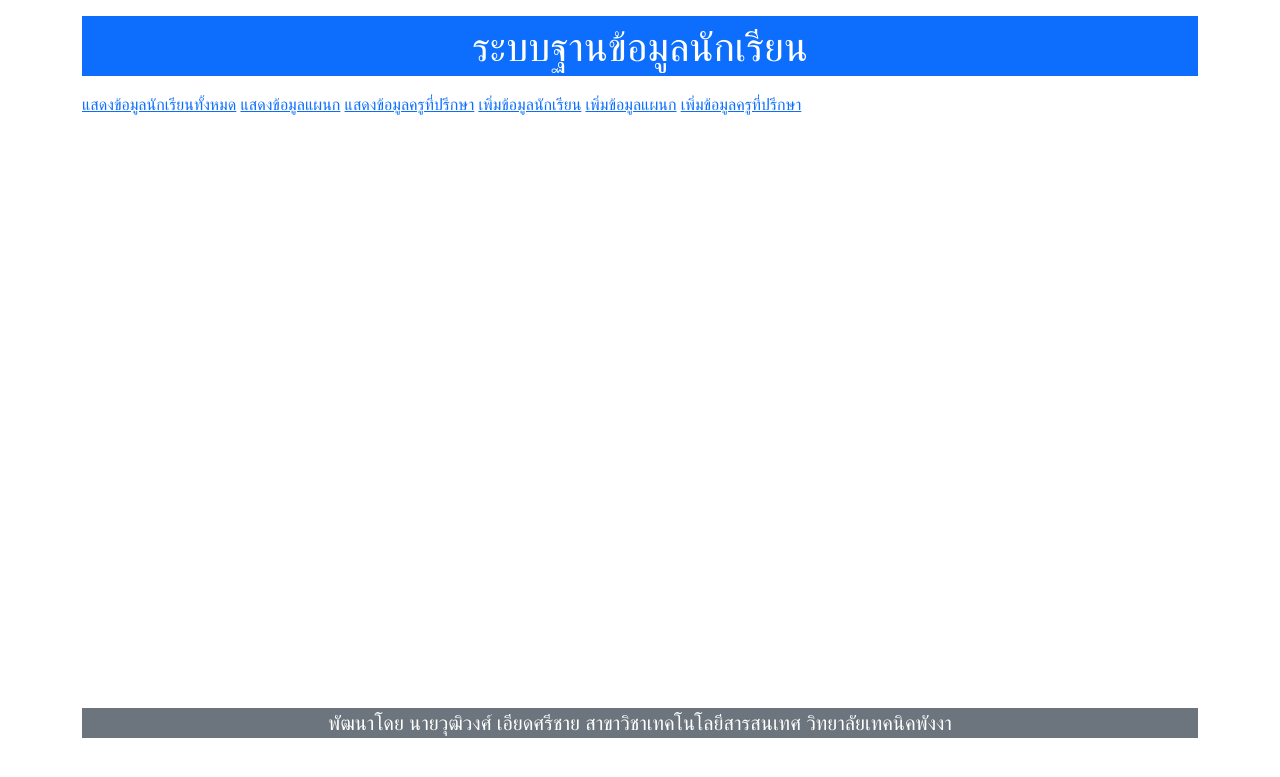
After one commit to eadsrichai/07172023, a PHP site: page / in a window 1280 px wide. The commit adds this page. Shown: the top 777 px of the page. Run offline with PHP 8.4, Linux system fonts and the light colour scheme; some libraries are stand-ins or nearby versions.

Commit message:
add menu

```diff
--- a/add.html
+++ b/add.html
@@ -3,9 +3,12 @@
 <head>
     <meta charset="UTF-8">
     <meta name="viewport" content="width=device-width, initial-scale=1.0">
+    <link rel="stylesheet" href="../bootstrap-5.2.3/css/bootstrap.min.css">
     <title>เพิ่มข้อมูลนักเรียน</title>
 </head>
 <body>
+     <!-- ส่วนหัว -->
+ <div><?php include('header.html') ?></div>
     <form action="add.php" method="GET">
         <label>รหัสนักศึกษา :</label>
         <input type="text" name="id_stu" value="" /><br>
--- /dev/null
+++ b/footer.html
@@ -0,0 +1,4 @@
+<div class="mt-3 fs-5 bg bg-secondary text-white text-center">
+    <span>พัฒนาโดย นายวุฒิวงศ์ เอียดศรีชาย</span>
+    <span>สาขาวิชาเทคโนโลยีสารสนเทศ วิทยาลัยเทคนิคพังงา</span>
+</div>
--- /dev/null
+++ b/header.html
@@ -0,0 +1,3 @@
+<div class="mt-3 fs-1 bg bg-primary text-white text-center">
+    <p>ระบบฐานข้อมูลนักเรียน</p>
+</div>
--- /dev/null
+++ b/index.php
@@ -0,0 +1,29 @@
+<!DOCTYPE html>
+<html lang="en">
+<head>
+    <meta charset="UTF-8">
+    <meta name="viewport" content="width=device-width, initial-scale=1.0">
+    <link rel="stylesheet" href="../bootstrap-5.2.3/css/bootstrap.min.css">
+    <title>โปรแกรมบันทึกข้อมูลนักเรียน</title>
+</head>
+<body>
+    <div class="container">
+        <!-- ส่วนหัว -->
+        <div>
+            <?php include('header.html') ?>
+        </div>
+
+        <!-- ส่วนเนื้อหา -->
+        <div style="height: 75vh;">
+            <?php include('main-container.html') ?>
+        </div>
+
+        <!-- ส่วนท้าย -->
+        <div>
+            <?php include('footer.html') ?>
+        </div>
+
+
+    </div>
+</body>
+</html>
--- /dev/null
+++ b/main-container.html
@@ -0,0 +1,6 @@
+<a href="show.php">แสดงข้อมูลนักเรียนทั้งหมด</a>
+<a href="showdep.php">แสดงข้อมูลแผนก</a>
+<a href="showteacher.php">แสดงข้อมูลครูที่ปรึกษา</a>
+<a href="add.html">เพิ่มข้อมูลนักเรียน</a>
+<a href="adddep.html">เพิ่มข้อมูลแผนก</a>
+<a href="addteacher.html">เพิ่มข้อมูลครูที่ปรึกษา</a>
--- a/showdep.php
+++ b/showdep.php
@@ -3,9 +3,12 @@
 <head>
     <meta charset="UTF-8">
     <meta name="viewport" content="width=device-width, initial-scale=1.0">
+    <link rel="stylesheet" href="../bootstrap-5.2.3/css/bootstrap.min.css">
     <title>แสดงข้อมูลแผนก</title>
 </head>
 <body>
+ <!-- ส่วนหัว -->
+ <div><?php include('header.html') ?></div>
 
 <?php
  include_once('db.php');
@@ -31,5 +34,7 @@
 
 ?>
     <a href="adddep.html">เพิ่มข้อมูล</a>
+     <!-- ส่วนท้าย -->
+     <div><?php include('footer.html') ?></div>
     </body>
 </html>
--- a/showteacher.php
+++ b/showteacher.php
@@ -3,10 +3,12 @@
 <head>
     <meta charset="UTF-8">
     <meta name="viewport" content="width=device-width, initial-scale=1.0">
+    <link rel="stylesheet" href="../bootstrap-5.2.3/css/bootstrap.min.css">
     <title>แสดงข้อมูลแผนก</title>
 </head>
 <body>
-
+ <!-- ส่วนหัว -->
+ <div><?php include('header.html') ?></div>
 <?php
  include_once('db.php');
  $sql = "SELECT  * FROM  teacher";
@@ -32,5 +34,7 @@
 
 ?>
     <a href="addteacher.html">เพิ่มข้อมูล</a>
+     <!-- ส่วนท้าย -->
+     <div><?php include('footer.html') ?></div>
     </body>
 </html>
```
Also changed, not shown: show.php (+12 -1 lines).
